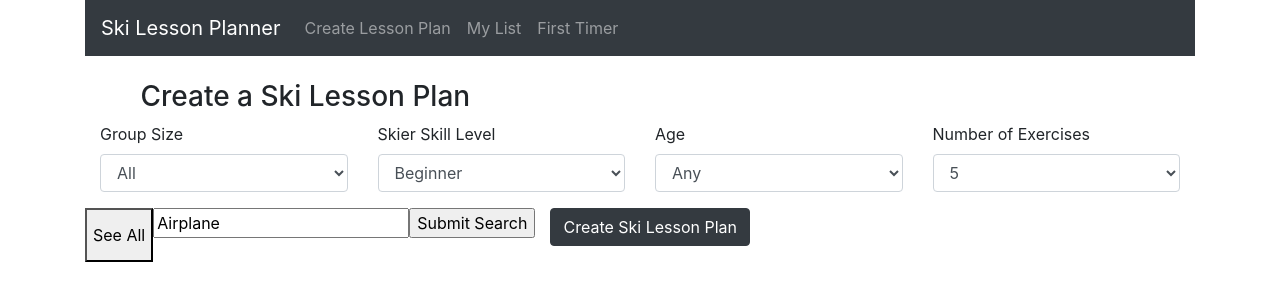
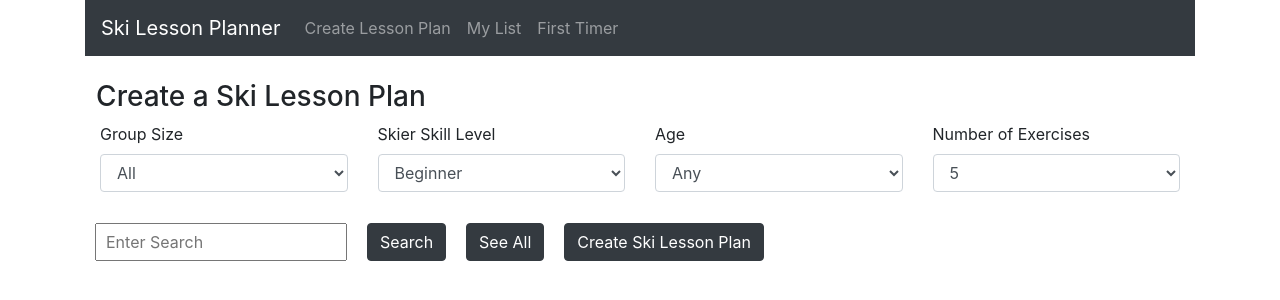
Before and after one commit to liannedls/ski_app, a React (Create React App) app in the folder client/: page / in a window 1280 px wide. Shown: the top 300 px of the page. Built offline with nearby package versions, Linux system fonts and the light colour scheme.

Commit message:
problems with babel-eslint

```diff
--- a/client/src/App.css
+++ b/client/src/App.css
@@ -37,12 +37,17 @@
   box-shadow: none;
 }
 
+button{
+  margin: 15px 10px;
+  padding: 0px 0px;
+}
+
 ul.a {
   list-style-type: circle;
 }
 
 h3{
-  text-indent: 5%;
+  text-indent: 1%;
 }
 
 .firsttimer {
@@ -57,3 +62,25 @@ h3{
 
   text-align: center;
 }
+
+.justify-center{ display:flex; justify-content:center;}
+
+.justify-right{ display:flex; justify-content:right; margin: 0px 20px;}
+
+input{
+  margin: 15px 10px;
+  padding: 0px 0px;
+}
+.search{
+  margin: 0px 0px;
+  padding: 0px 0px;
+}
+
+.search-bar{
+  width: 200%;
+  height: 200%;
+}
+
+h4{
+  color: blueviolet;
+}
--- a/client/src/App.js
+++ b/client/src/App.js
@@ -11,11 +11,11 @@ export default class App extends Component {
   constructor(props) {
     super(props);
     this.state = {
-      id_list: "string"
+      id_list: "",
+      title:"My Lesson Plan #1"
     };
   }
   componentDidMount(){
-    console.log("hello from App.js")
     localStorage.setItem('id_list', this.state.id_list)
   }
 
--- a/client/src/components/create-exercise.component.js
+++ b/client/src/components/create-exercise.component.js
@@ -29,7 +29,7 @@ export default class CreateExercise extends Component {
       skill: "Beginner",
       age: "Any",
       num: 5,
-      textVal: "Airplane"
+      textVal: ""
     }
 
   }
@@ -61,7 +61,6 @@ export default class CreateExercise extends Component {
 
   onSubmit(e) {
     e.preventDefault();
-    console.log(this.state)
     //axios.get('https://frozen-stream-11960.herokuapp.com/exercises/',{params : {group:this.state.group, age:this.state.age, skill:this.state.skill, num:this.state.num}})
     axios.get('http://localhost:5000/exercises/',{params : {group:this.state.group, age:this.state.age, skill:this.state.skill, num:this.state.num}})
       .then(response => {
@@ -78,23 +77,8 @@ export default class CreateExercise extends Component {
   loadAll(e) {
     e.preventDefault();
 
-    //axios.get('https://frozen-stream-11960.herokuapp.com/exercises/all')
-    axios.get('http://localhost:5000/exercises/all')
-      .then(response => {
-        console.log(response.data)
-        this.setState({ exercises: response.data })
-      })
-      .catch((error) => {
-        console.log(error);
-      })
-      this.setState({loadExercises:true})
-      //this.forceUpdate(e);
-  }
-  loadSearch(e) {
-    e.preventDefault();
-
-    //axios.get('https://frozen-stream-11960.herokuapp.com/exercises/search')
-    axios.get('http://localhost:5000/exercises/search', {params : {text:this.state.textVal}})
+    axios.get('https://frozen-stream-11960.herokuapp.com/exercises/all')
+    //axios.get('http://localhost:5000/exercises/all')
       .then(response => {
         console.log(response.data)
         this.setState({ exercises: response.data })
@@ -106,6 +90,25 @@ export default class CreateExercise extends Component {
       //this.forceUpdate(e);
   }
 
+  loadSearch(e) {
+    e.preventDefault();
+
+    axios.get('https://frozen-stream-11960.herokuapp.com/exercises/search')
+    //axios.get('http://localhost:5000/exercises/search', {params : {text:this.state.textVal}})
+      .then(response => {
+        console.log(response.data)
+        this.setState({ exercises: response.data })
+      })
+      .catch((error) => {
+        console.log(error);
+      })
+      this.setState({loadExercises:true})
+      //this.forceUpdate(e);
+  }
+
+  onChangeSearch = event => {
+    this.setState({ textVal: event.target.value });
+  };
 
   render() {
     const loadExercises= this.state.loadExercises;
@@ -191,20 +194,10 @@ export default class CreateExercise extends Component {
 
         </Row>
         <Row>
-        <button onClick={this.loadAll}>
-          See All
-        </button>
-        <form onClick={this.loadSearch}>
-        <label>
-          <input type="text"  value={this.state.textVal} />
-        </label>
-        <input type="submit" value="Submit Search" />
-      </form>
-          <Col className = "justify-content-center">
-        <div className="form-group ">
-          <input type="submit" value="Create Ski Lesson Plan" className="btn btn-dark" />
-        </div>
-        </Col>
+          <input onChange={this.onChangeSearch} placeholder="  Enter Search" />
+          <button onClick={this.loadSearch} className="btn btn-dark">Search</button>
+          <button onClick= {this.loadAll} className="btn btn-dark">See All</button>
+          <button onClick={this.onSubmit} type="primary" className="btn btn-dark">Create Ski Lesson Plan</button>
         </Row>
         </form>
 
--- a/client/src/components/exercise-elem.component.js
+++ b/client/src/components/exercise-elem.component.js
@@ -14,46 +14,58 @@ export default class ExerciseElem extends Component {
 
     add(e){
         e.preventDefault();
-        console.log(localStorage.getItem('id_list'))
-        console.log(JSON.stringify(this.props.exercise._id))
+
         const listIds = localStorage.getItem('id_list');
         if(listIds.includes(JSON.stringify(this.props.exercise._id))){
+            console.log("do nothing")
         }
         else{
-        const newIDlist  = listIds + ',' + JSON.stringify(this.props.exercise._id)
+            if(listIds === "")
+            {
+                const newIDlist = JSON.stringify(this.props.exercise._id)
                 localStorage.setItem('id_list', newIDlist)
+            }
+            else
+            {
+                const newIDlist = listIds + ',' + JSON.stringify(this.props.exercise._id)
+                localStorage.setItem('id_list', newIDlist)
+            }
         }
     }
 
     del(e){
         e.preventDefault();
-            console.log(localStorage.getItem('id_list'))
-            console.log(JSON.stringify(this.props.exercise._id))
+
         const listIds = localStorage.getItem('id_list');
-            if(listIds.includes(JSON.stringify(this.props.exercise._id))){
-                console.log("yes")
-                const newIDlist  = listIds.replace(JSON.stringify(this.props.exercise._id)+',','')
-                console.log(newIDlist)
+        if(listIds.includes(JSON.stringify(this.props.exercise._id)+',')){
+            const newIDlist  = listIds.replace((JSON.stringify(this.props.exercise._id)+','),'')
             localStorage.setItem('id_list', newIDlist)
-                this.setState({newItem : "change"})
+            this.handlerhere()
+        }
+        else if(listIds.includes(','+JSON.stringify(this.props.exercise._id))){
+            const newIDlist  = listIds.replace((','+JSON.stringify(this.props.exercise._id)),'')
+            localStorage.setItem('id_list', newIDlist)
+            this.handlerhere()
+        }
+        else if(listIds.includes(JSON.stringify(this.props.exercise._id))){
+            const newIDlist  = listIds.replace((JSON.stringify(this.props.exercise._id)),'')
+            localStorage.setItem('id_list', newIDlist)
             this.handlerhere()
         }
     }
+
     handlerhere(){
-        console.log("hello")
         this.props.handler()
-
     }
 
    render() {
 
-    const isLoggedIn = this.state.isLoggedIn;
     let button;
     if (this.props.val === "Add") {
-      button = <td><button onClick={this.add} >Add</button></td>
+      button = <td><button onClick={this.add} className="btn btn-outline-dark" >Add</button></td>
     }
     if(this.props.val === "del"){
-      button = <td><button onClick={this.del} >Del</button></td>
+      button = <td><button onClick={this.del} className="btn btn-outline-dark" >Del</button></td>
     }
 
     return (
--- a/client/src/components/mylist.js
+++ b/client/src/components/mylist.js
@@ -2,59 +2,101 @@ import React, { Component } from 'react';
 import axios from 'axios';
 //import axios from 'axios';
 import "react-datepicker/dist/react-datepicker.css";
-import ExerciseList from './exercise-list.component.js'
+import ExerciseList from './exercise-list.component.js';
+import jsPDF from 'jspdf';
+import {Container, Row, Col } from 'react-bootstrap';
 
 export default class MyList extends Component {
 
         constructor(props) {
           super(props);
           this.handler = this.handler.bind(this)
-            this.state = {
-              newItem: "",
-            list: [],
-            data: [],
-            testy: "testtest",
-              exercises: [
-                {_id:"fake",name : "Malcom", description: "Reynolds", group: "Reynolds", age: "Reynolds", skill: "Reynolds"}
-              ]
-           }
+          this.clearthis = this.clearthis.bind(this)
+          this.generatePDF = this.generatePDF.bind(this)
+          this.changeTitle = this.changeTitle.bind(this)
+          this.saveTitle = this.saveTitle.bind(this)
+          this.state = {
+            id_list: "",
+            title: localStorage.getItem('title'),
+            newTitle:"test",
+            exercises: [
+                {_id:"",name : "", description: "", group: "", age: "", skill: ""}
+            ]
+          }
+        }
+
+        saveTitle(){
+          localStorage.setItem('title', this.state.title)
+        };
+
+        changeTitle = event => {
+          this.setState({ title: event.target.value });
+        };
+
+        clearthis(){
+          localStorage.setItem('id_list', "")
+          this.componentDidMount();
         }
 
         handler() {
           this.setState({
             someVar: 'some value'
           })
-          console.log("rerender dammit!")
           this.componentDidMount();
+        }
+
+        generatePDF(){
+          var doc = new jsPDF('p', 'pt');
+
+          doc.text(20, 20, 'My Lesson Plan')
+
+          var i
+          for(i = 0; i < this.state.exercises.length; i++){
+            doc.setFont('helvetica')
+            doc.text(20,20,Object.values(this.state.exercises[i]).splice(1,5))
+          }
+
+          doc.save('demo.pdf')
         }
 
         componentDidMount(){
           const listIds = localStorage.getItem('id_list').split(',')
           let data = []
-          if(listIds.length >=2 ){
+          if(listIds.length >=1 ){
           for(const id of listIds){
-            const idclean = id.replace('\"','').replace('\"','')
-            console.log(idclean)
-            axios.get('http://localhost:5000/exercises/mylist',{params : {id : id.replace('\"','').replace('\"','')}})
+            //axios.get('http://localhost:5000/exercises/mylist',{params : {id : id.replace('\"','').replace('\"','')}})
+            axios.get('https://frozen-stream-11960.herokuapp.com/exercises/mylist',{params : {id : id.replace('\"','').replace('\"','')}})
               .then(response => {
-                console.log(response.data)
                 this.setState({exercises:[...this.state.exercises, response.data]})
-                console.log(this.state.exercises)
               })
               .catch((error) => {
                 console.log(error);
               })
-
             }
             this.setState({exercises : data})
           }
         }
 
   render() {
+
     return (
       <div className="Mylist">
+        <Container className = 'justify-center'>
+          <Col>
+          <Row  className = 'justify-center'>
+            <h1>{this.state.title}</h1>
+          </Row>
+          <Row  className = 'justify-center'>
+          <Col className = 'justify-right'>
+            <input onChange={this.changeTitle} placeholder="  Enter name" />
+            <button onClick={this.saveTitle} className="btn btn-dark">Save Title</button>
+            <button onClick= {this.clearthis} className="btn btn-dark">Clear List</button>
+            <button onClick={this.generatePDF} type="primary" className="btn btn-dark">Generate PDF</button>
+          </Col>
+          </Row>
+          </Col>
+        </Container>
         <ExerciseList exercises = {this.state.exercises} key={this.state.exercises._id} val={"del"} handler = {this.handler}/>
-
       </div>
     );
   }
```
Also changed, not shown: client/package.json (+4 -4 lines), 2 other files (tests, documents, lock files or other folders). Lines whose indentation alone changed are shown as unchanged.
